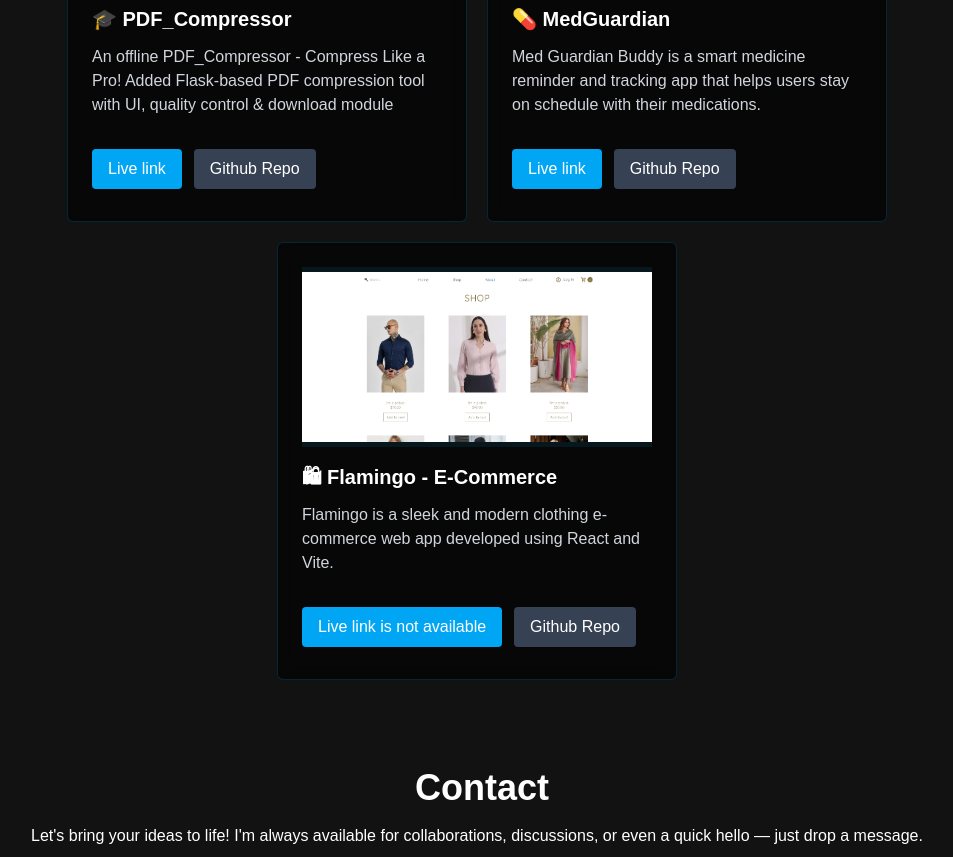
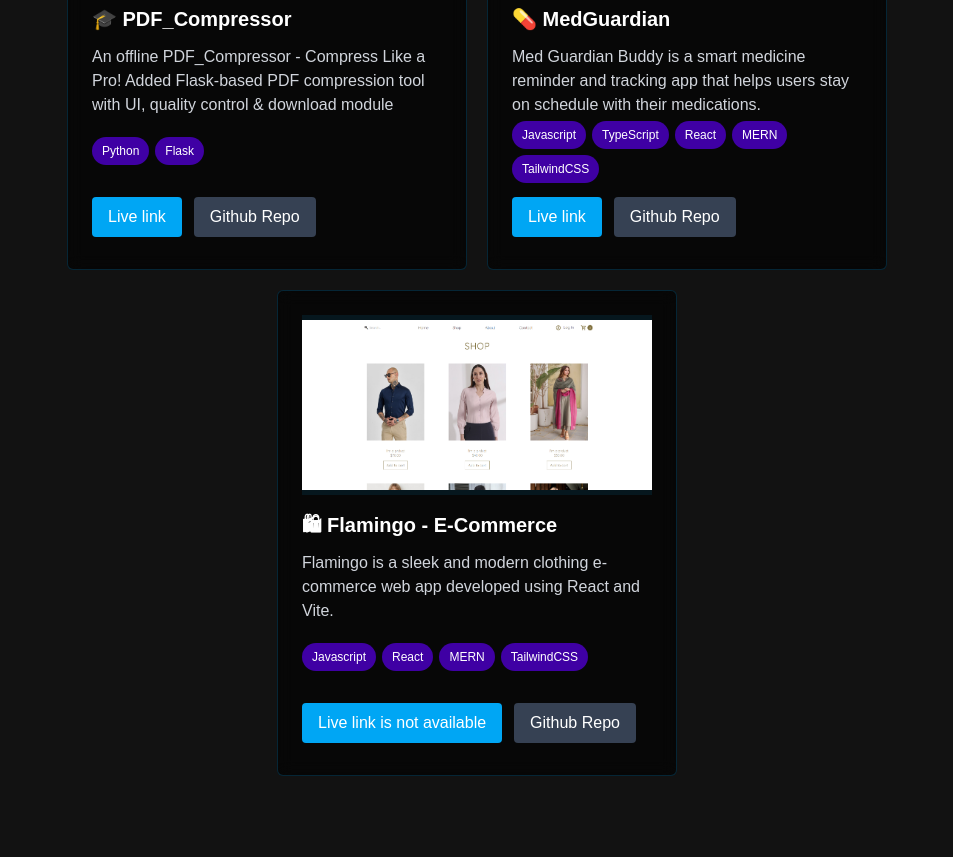
Before and after one commit to M-Salman-khan/Portfolio, a React (Vite) app: page / in a window 1280 px wide. Shown: the part 1940-2797 px from the top of the page, without its empty margins (163-1116 px from the left). Built offline with nearby package versions, Linux system fonts and the light colour scheme.

Commit message:
chore: remove flowbit package

```diff
--- a/package.json
+++ b/package.json
@@ -13,7 +13,6 @@
     "postinstall": "flowbite-react patch"
   },
   "dependencies": {
-    "flowbite-react": "^0.11.7",
     "lucide-react": "^0.525.0",
     "react": "^19.1.0",
     "react-dom": "^19.1.0",
--- /dev/null
+++ b/src/Components/Project.css
@@ -0,0 +1,15 @@
+.tags{
+    display: flex;
+    flex-wrap: wrap;
+    align-items: center;
+    justify-content: flex-start;
+    gap: 6px;
+    height:60px;
+}
+
+span{
+    border-radius: 30px;
+    background-color: rgb(63, 0, 164);
+    padding: 5px 10px;
+    font-size: 12px;
+}
--- a/src/Components/Projects.tsx
+++ b/src/Components/Projects.tsx
@@ -1,27 +1,38 @@
+import "./Project.css";
 const Projects = () => {
   return (
     <div id="projects" className="mb-20 min-h-[90dvh]">
       <div className="mb-2 py-5">
         <h2 className="w-[100%] text-center text-4xl font-bold">Projects</h2>
       </div>
+
+      {/* PDF COMPRESSOR */}
       <div className="m-auto flex w-[90%] flex-wrap items-center justify-center gap-5">
         <div className="rounded-md border border-sky-500/20 bg-black/60 p-6 backdrop-blur-sm transition-all hover:scale-105 hover:transform hover:border-sky-500/40 md:w-[400px]">
           <div className="mb-4 flex h-45 items-center justify-center bg-sky-500/10">
             <img src="/img/Projects/PDF_Compressor.png" alt="PDF_Compressor" />
           </div>
-          <h4 className="mb-3 text-xl font-bold text-white">🎓 PDF_Compressor</h4>
+          <h4 className="mb-3 text-xl font-bold text-white">
+            🎓 PDF_Compressor
+          </h4>
           <p className="text-gray-300">
-            An offline PDF_Compressor - Compress Like a Pro! Added
-            Flask-based PDF compression tool with UI, quality control & download
-            module
+            An offline PDF_Compressor - Compress Like a Pro! Added Flask-based
+            PDF compression tool with UI, quality control & download module
           </p>
-          <div className="mt-6 gap-4">
+          <div className="tags mt-1">
+            <span>Python</span>
+            <span>Flask</span>
+          </div>
+          <div className="mt-2 gap-4">
             <a href="https://pdf-compressor-8v8j.onrender.com/" target="_blank">
-                <button className="mr-3 my-2 rounded-sm bg-sky-500 px-4 py-2 text-white transition hover:cursor-pointer hover:bg-sky-600">
+              <button className="my-2 mr-3 rounded-sm bg-sky-500 px-4 py-2 text-white transition hover:cursor-pointer hover:bg-sky-600">
                 Live link
               </button>
             </a>
-          <a href="https://github.com/M-Salman-khan/PDF_Compressor" target="_blank">
+            <a
+              href="https://github.com/M-Salman-khan/PDF_Compressor"
+              target="_blank"
+            >
               <button className="mr-3 rounded-sm bg-gray-700 px-4 py-2 text-white transition hover:cursor-pointer hover:bg-gray-800">
                 Github Repo
               </button>
@@ -38,13 +49,23 @@ const Projects = () => {
             Med Guardian Buddy is a smart medicine reminder and tracking app
             that helps users stay on schedule with their medications.
           </p>
-          <div className="mt-6 gap-4">
+          <div className="tags mt-1">
+            <span>Javascript</span>
+            <span>TypeScript</span>
+            <span>React</span>
+            <span>MERN</span>
+            <span>TailwindCSS</span>
+          </div>
+          <div className="mt-2 gap-4">
             <a href="https://med-guardian-buddy.vercel.app/" target="_blank">
-              <button className="mr-3 my-2 rounded-sm bg-sky-500 px-4 py-2 text-white transition hover:cursor-pointer hover:bg-sky-600">
+              <button className="my-2 mr-3 rounded-sm bg-sky-500 px-4 py-2 text-white transition hover:cursor-pointer hover:bg-sky-600">
                 Live link
               </button>
             </a>
-            <a href="https://github.com/M-Salman-khan/Med_Reminder" target="_blank">
+            <a
+              href="https://github.com/M-Salman-khan/Med_Reminder"
+              target="_blank"
+            >
               <button className="mr-3 rounded-sm bg-gray-700 px-4 py-2 text-white transition hover:cursor-pointer hover:bg-gray-800">
                 Github Repo
               </button>
@@ -60,10 +81,20 @@ const Projects = () => {
             🛍 Flamingo - E-Commerce
           </h4>
           <p className="text-gray-300">
-            Flamingo is a sleek and modern clothing e-commerce web app developed using React and Vite.
+            Flamingo is a sleek and modern clothing e-commerce web app developed
+            using React and Vite.
           </p>
-          <div className="mt-6 gap-4">
-            <button className="mr-3 my-2 rounded-sm bg-sky-500 px-4 py-2  text-white transition hover:cursor-pointer hover:bg-sky-600" disabled>
+          <div className="tags mt-1">
+            <span>Javascript</span>
+            <span>React</span>
+            <span>MERN</span>
+            <span>TailwindCSS</span>
+          </div>
+          <div className="mt-2 gap-4">
+            <button
+              className="my-2 mr-3 rounded-sm bg-sky-500 px-4 py-2 text-white transition hover:cursor-pointer hover:bg-sky-600"
+              disabled
+            >
               Live link is not available
             </button>
             <a href="https://github.com/M-Salman-khan/Flamingo" target="_blank">
--- a/src/main.tsx
+++ b/src/main.tsx
@@ -1,4 +1,3 @@
-import { initThemeMode } from "flowbite-react";
 import { StrictMode } from "react";
 import { createRoot } from "react-dom/client";
 import App from "./App.tsx";
@@ -9,5 +8,3 @@ createRoot(document.getElementById("root")!).render(
     <App />
   </StrictMode>,
 );
-
-initThemeMode();
--- a/vite.config.ts
+++ b/vite.config.ts
@@ -1,9 +1,9 @@
 import tailwindcss from "@tailwindcss/vite";
 import react from "@vitejs/plugin-react";
 import { defineConfig } from "vite";
-import flowbiteReact from "flowbite-react/plugin/vite";
+// import flowbiteReact from "flowbite-react/plugin/vite";
 
 // https://vite.dev/config/
 export default defineConfig({
-  plugins: [react(), tailwindcss(), flowbiteReact()],
+  plugins: [react(), tailwindcss()],
 });
```
Also changed, not shown: 1 other file (tests, documents, lock files or other folders). Lines whose indentation alone changed are shown as unchanged.
